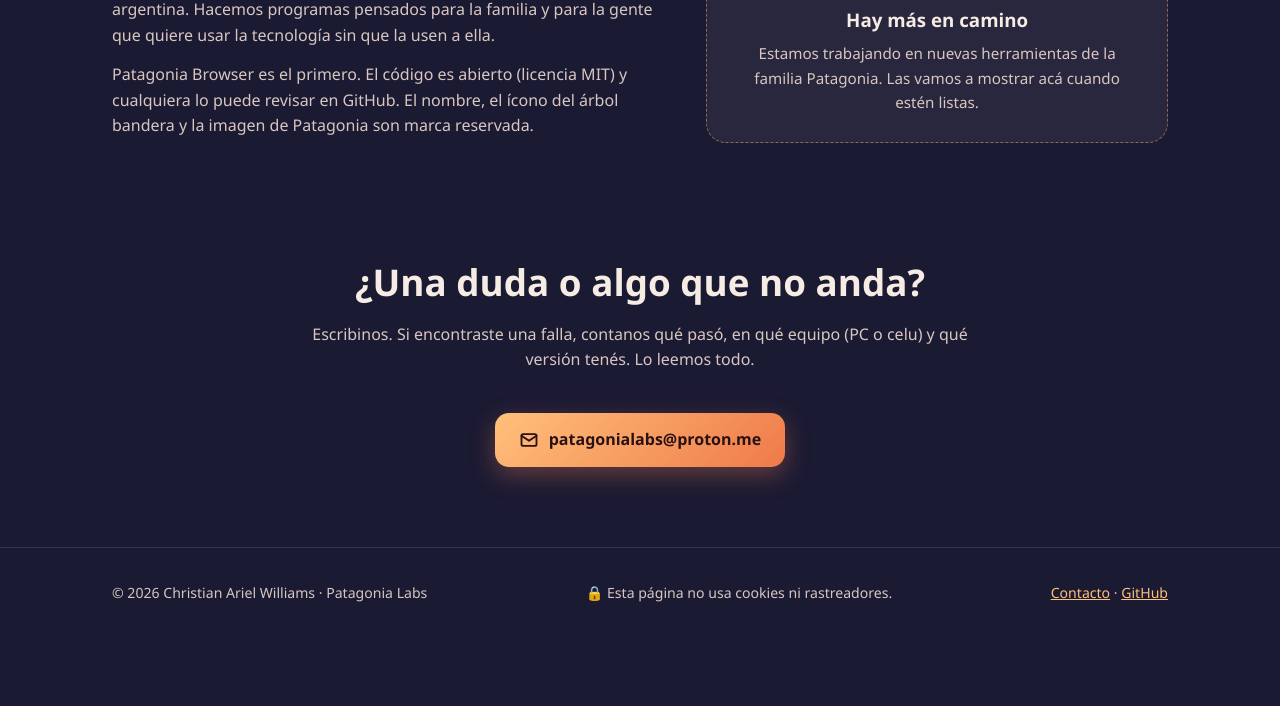
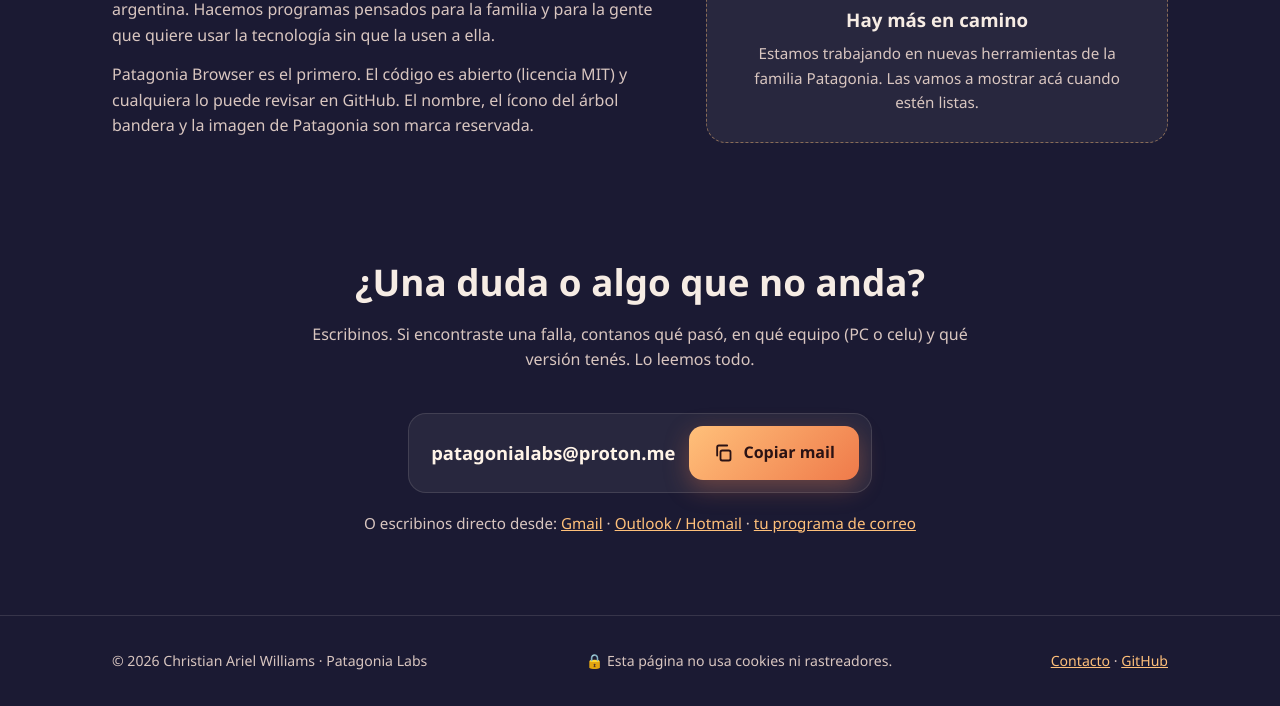
Before and after one commit to Roma-69/roma-69.github.io, a plain HTML site: page index.html in a window 1280 px wide. Shown: the part 4143-4849 px from the top of the page. Before the commit the page ends 4781 px from the top, so only its background shows below. Drawn offline with Linux system fonts and the light colour scheme.

Commit message:
Contacto: copiar mail y abrir en Gmail/Outlook (el mailto no hacía nada sin programa de correo)
Co-Authored-By: Claude Opus 5.5 <noreply@anthropic.com>
Claude-Session: https://claude.ai/code/session_01QHPVFzspuoCo12UPWKCYKx

```diff
--- a/index.html
+++ b/index.html
@@ -109,6 +109,12 @@
     section{padding:60px 0}
     .portada{min-height:auto}
   }
+  .mail-caja{display:inline-flex;align-items:center;gap:14px;flex-wrap:wrap;justify-content:center;
+       background:var(--tarjeta);border:1px solid var(--borde);border-radius:18px;padding:12px 12px 12px 22px}
+  .mail-dir{font-size:1.15rem;font-weight:600;color:var(--crema);user-select:all}
+  button.btn{border:0;cursor:pointer;font:inherit;font-weight:600}
+  .mail-abrir{margin-top:18px;color:var(--suave);font-size:.95rem}
+  @media (max-width:760px){.mail-caja{padding:16px;flex-direction:column}}
 </style>
 </head>
 <body>
@@ -259,10 +265,18 @@
   <div class="ancho">
     <h2>¿Una duda o algo que no anda?</h2>
     <p class="intro">Escribinos. Si encontraste una falla, contanos qué pasó, en qué equipo (PC o celu) y qué versión tenés. Lo leemos todo.</p>
-    <a class="btn btn-principal js-mail" href="#contacto">
-      <svg viewBox="0 0 24 24" fill="none" stroke="currentColor" stroke-width="2.2" stroke-linecap="round" stroke-linejoin="round"><rect x="3" y="5" width="18" height="14" rx="2"/><path d="m3 7 9 6 9-6"/></svg>
-      <span class="js-mail-texto">patagonialabs [arroba] proton.me</span>
-    </a>
+    <div class="mail-caja">
+      <span class="mail-dir js-mail-texto">patagonialabs [arroba] proton.me</span>
+      <button type="button" class="btn btn-principal js-copiar">
+        <svg viewBox="0 0 24 24" fill="none" stroke="currentColor" stroke-width="2.2" stroke-linecap="round" stroke-linejoin="round"><rect x="9" y="9" width="12" height="12" rx="2"/><path d="M5 15V5a2 2 0 0 1 2-2h10"/></svg>
+        <span class="js-copiar-texto">Copiar mail</span>
+      </button>
+    </div>
+    <p class="mail-abrir">O escribinos directo desde:
+      <a class="js-gmail" href="#contacto" target="_blank" rel="noopener">Gmail</a> ·
+      <a class="js-outlook" href="#contacto" target="_blank" rel="noopener">Outlook / Hotmail</a> ·
+      <a class="js-mailto" href="#contacto">tu programa de correo</a>
+    </p>
   </div>
 </section>
 
@@ -272,7 +286,7 @@
   <div class="ancho">
     <span>© 2026 Christian Ariel Williams · Patagonia Labs</span>
     <span class="sinrastreo">🔒 Esta página no usa cookies ni rastreadores.</span>
-    <span><a class="js-mail" href="#contacto"><span class="js-mail-texto">Contacto</span></a> · <a href="https://github.com/Roma-69" rel="noopener">GitHub</a></span>
+    <span><a href="#contacto">Contacto</a> · <a href="https://github.com/Roma-69" rel="noopener">GitHub</a></span>
   </div>
 </footer>
 
@@ -280,9 +294,21 @@
   // El mail se arma acá para que los robots que juntan direcciones no lo encuentren escrito en la página.
   (function(){
     var u=['patagonia','labs'].join(''), d=['proton','me'].join('.'), m=u+'@'+d;
-    document.querySelectorAll('.js-mail').forEach(function(a){
-      a.href='mailto:'+m;
-      var t=a.querySelector('.js-mail-texto'); if(t && t.textContent.indexOf('arroba')>-1) t.textContent=m;
+    var asunto=encodeURIComponent('Consulta sobre Patagonia Browser');
+    document.querySelectorAll('.js-mail-texto').forEach(function(t){ t.textContent=m; });
+    var g=document.querySelector('.js-gmail'); if(g) g.href='https://mail.google.com/mail/?view=cm&fs=1&to='+m+'&su='+asunto;
+    var o=document.querySelector('.js-outlook'); if(o) o.href='https://outlook.live.com/mail/0/deeplink/compose?to='+m+'&subject='+asunto;
+    var t=document.querySelector('.js-mailto'); if(t) t.href='mailto:'+m+'?subject='+asunto;
+    var c=document.querySelector('.js-copiar');
+    if(c) c.addEventListener('click', function(){
+      var txt=c.querySelector('.js-copiar-texto');
+      function listo(){ txt.textContent='¡Copiado!'; setTimeout(function(){ txt.textContent='Copiar mail'; },2000); }
+      function aMano(){
+        var r=document.createRange(), el=document.querySelector('.mail-dir'); r.selectNodeContents(el);
+        var sel=getSelection(); sel.removeAllRanges(); sel.addRange(r);
+        try{ document.execCommand('copy'); listo(); }catch(e){ txt.textContent='Seleccionado, copialo con Ctrl+C'; }
+      }
+      if(navigator.clipboard && window.isSecureContext){ navigator.clipboard.writeText(m).then(listo, aMano); } else { aMano(); }
     });
   })();
 </script>
```
